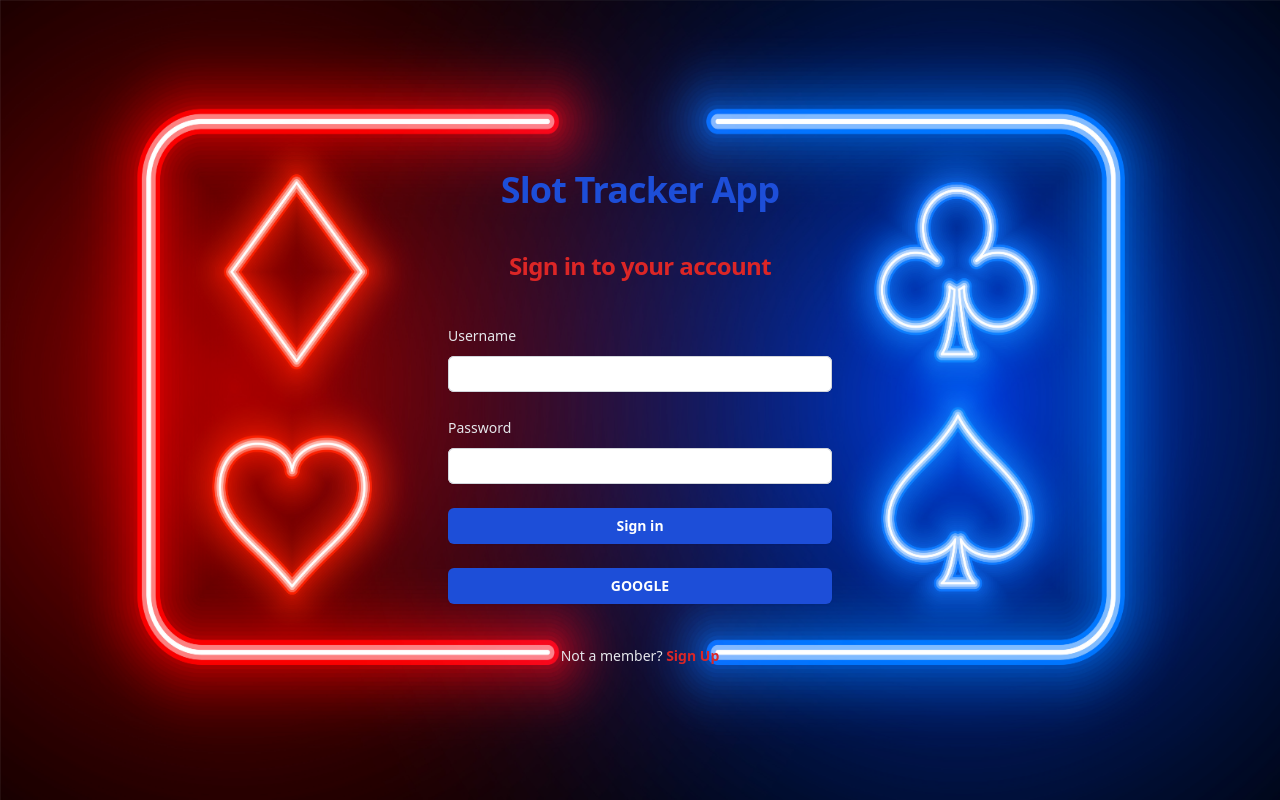
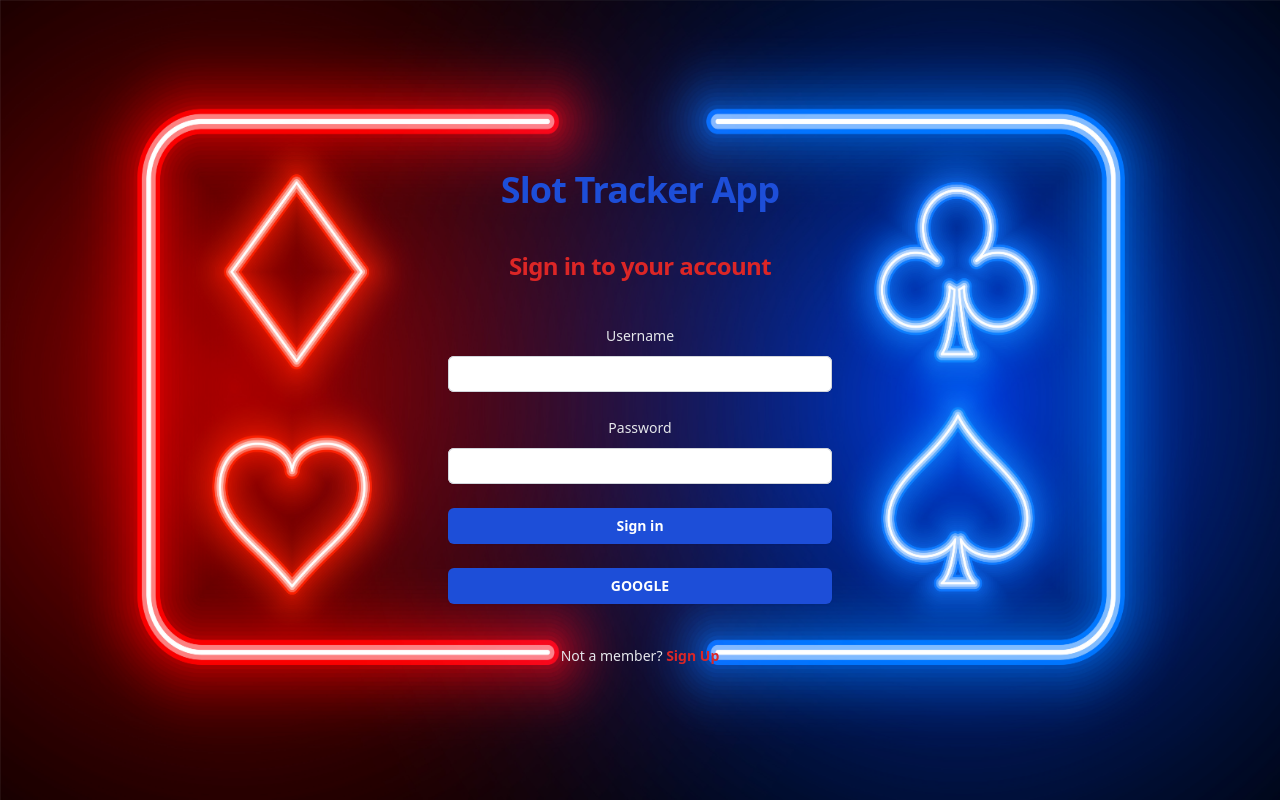
Before and after one commit to lornedrichardson/p3fp, a Next.js app: page / in a window 1280 px wide. Built offline with nearby package versions, Linux system fonts and the light colour scheme; no server answers.

Commit message:
Small Styling updates to Front Page

```diff
--- a/app/page.tsx
+++ b/app/page.tsx
@@ -60,19 +60,19 @@ export default function Login() {
                 datapass()
               }}>
                 <div>
-                  <label htmlFor="userName" className="block text-sm font-medium leading-6 text-gray-200">
+                  <label htmlFor="userName" className="block text-sm font-medium leading-6 text-gray-200 text-center">
                     Username
                   </label>
                   <div className="mt-2">
                     <input
                       type="text" onChange={(e) => setUsername(e.target.value)}
-                      className="block w-full px-1 rounded-md border-0 py-1.5 text-gray-900 shadow-sm ring-1 ring-inset ring-gray-300 placeholder:text-gray-400 focus:ring-2 focus:ring-inset focus:ring-red-600 sm:text-sm sm:leading-6"
+                      className="block w-full px-1 rounded-md border-0 py-1.5 text-gray-900 shadow-sm ring-1 ring-inset ring-gray-300 placeholder:text-gray-400 focus:ring-2 focus:ring-inset focus:ring-red-600 sm:text-sm sm:leading-6 indent-1"
                     />
                   </div>
                 </div>
 
                 <div>
-                  <div className="flex items-center justify-between">
+                  <div className="flex items-center justify-center">
                     <label htmlFor="password" className="block text-sm font-medium leading-6 text-gray-200">
                       Password
                     </label>
@@ -80,7 +80,7 @@ export default function Login() {
                   <div className="mt-2">
                     <input
                       type="password" onChange={(e) => setPassword(e.target.value)}
-                      className="block w-full px-1 rounded-md border-0 py-1.5 text-gray-900 shadow-sm ring-1 ring-inset ring-gray-300 placeholder:text-gray-400 focus:ring-2 focus:ring-inset focus:ring-red-600 sm:text-sm sm:leading-6"
+                      className="block w-full px-1 rounded-md border-0 py-1.5 text-gray-900 shadow-sm ring-1 ring-inset ring-gray-300 placeholder:text-gray-400 focus:ring-2 focus:ring-inset focus:ring-red-600 sm:text-sm sm:leading-6 indent-1"
                     />
                   </div>
                 </div>
```
